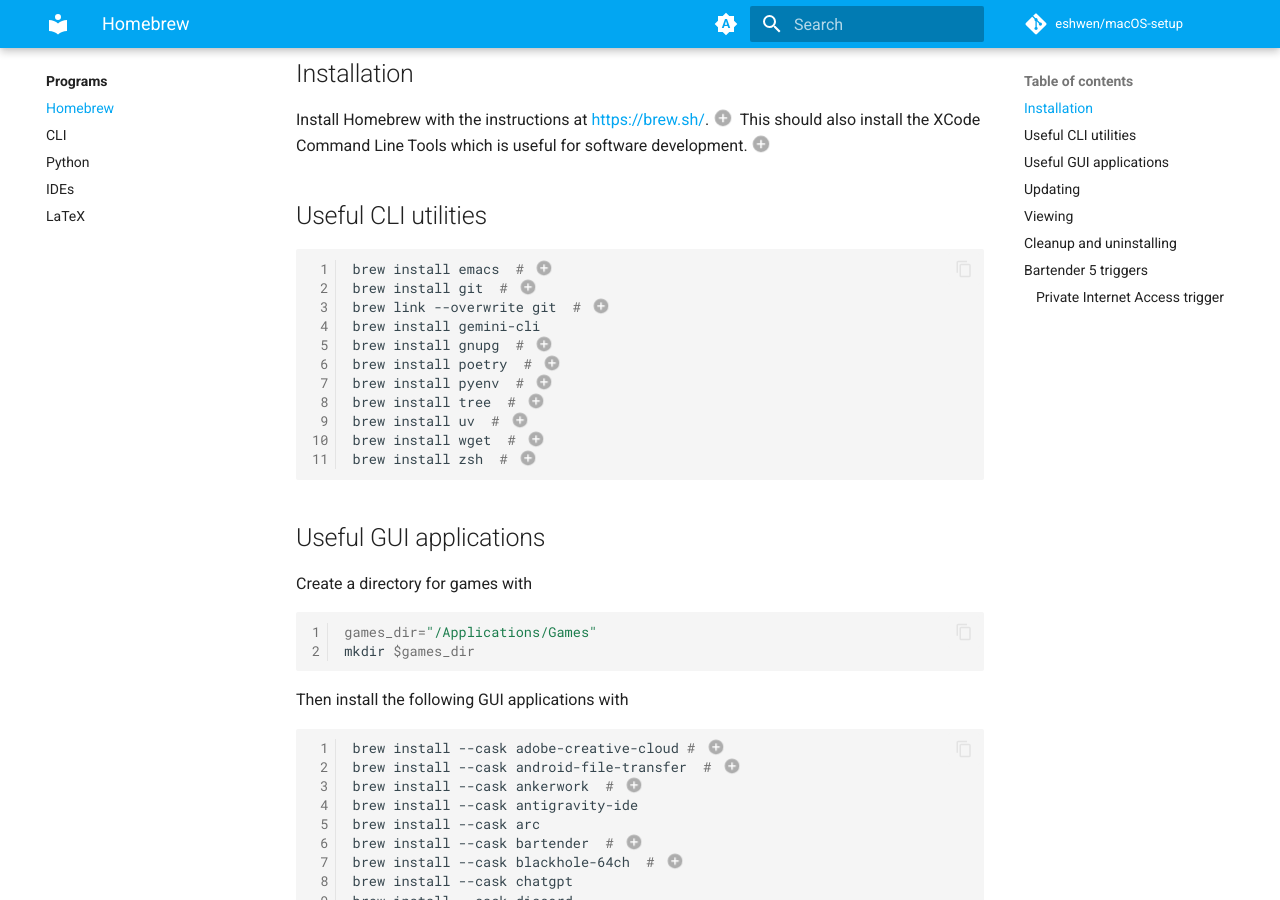
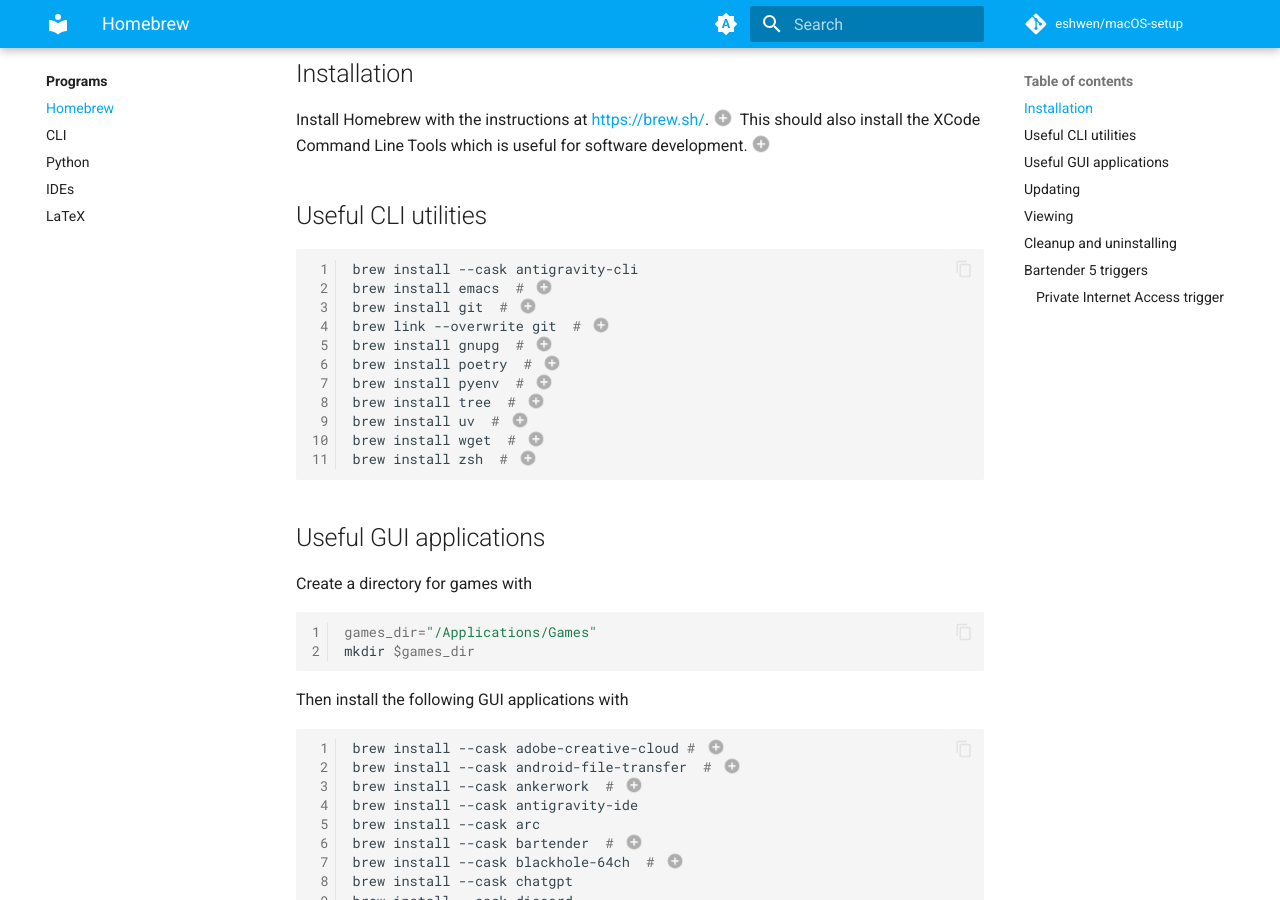
Before and after one commit to eshwen/macOS-setup, an MkDocs documentation site: the page built from docs/programs/homebrew.md, in a window 1280 px wide and 900 px high, scrolled down 330 px. Built offline with MkDocs 1.6.1 and Material for MkDocs 9.7.7, drawn with Linux system fonts in a browser that asks for light colours; comment, search, counter and statistics services are not loaded; the version menu is left out.

Commit message:
Update gemini-cli installation command
Since it's now antigravity-cli

````diff
--- a/docs/programs/homebrew.md
+++ b/docs/programs/homebrew.md
@@ -15,10 +15,10 @@
 ## Useful CLI utilities
 
 ```sh
+brew install --cask antigravity-cli
 brew install emacs  # (1)
 brew install git  # (2)
 brew link --overwrite git  # (3)
-brew install gemini-cli
 brew install gnupg  # (4)
 brew install poetry  # (5)
 brew install pyenv  # (6)
````
